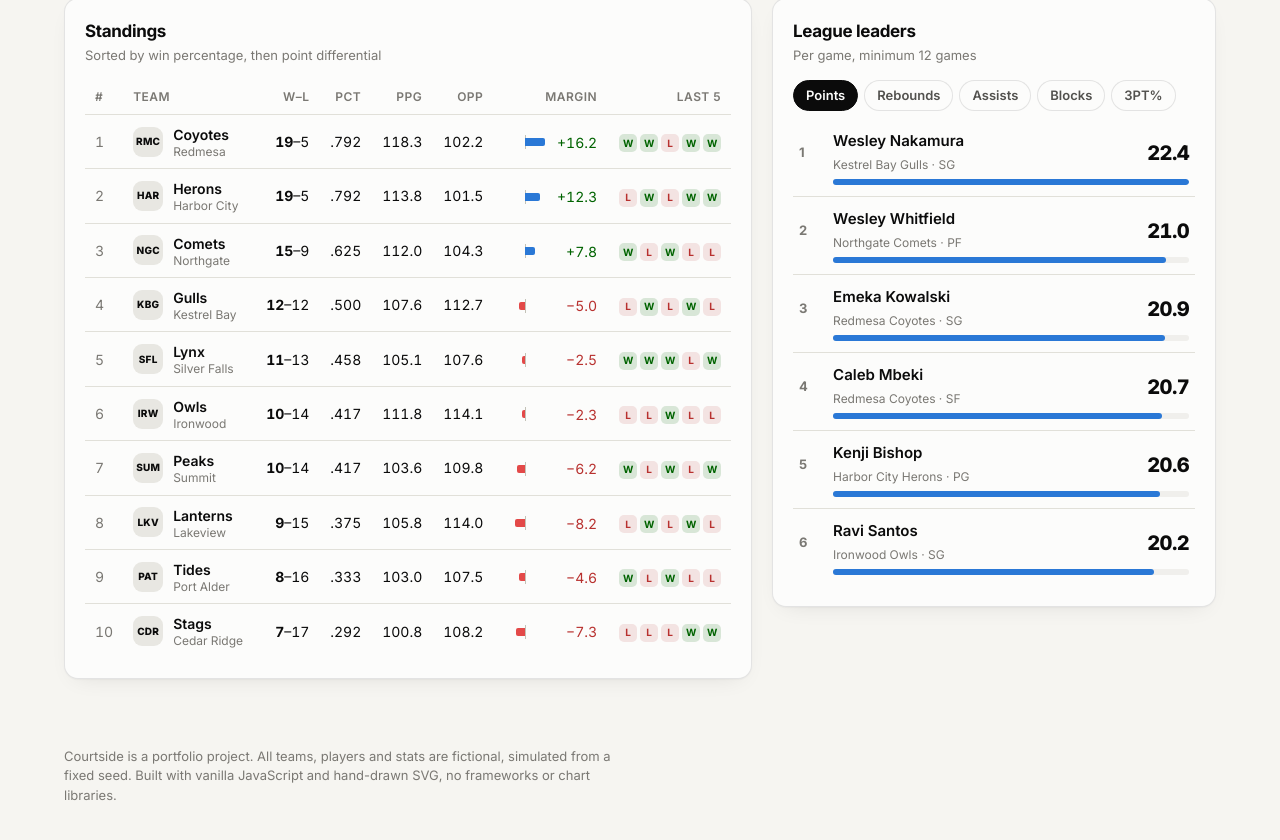
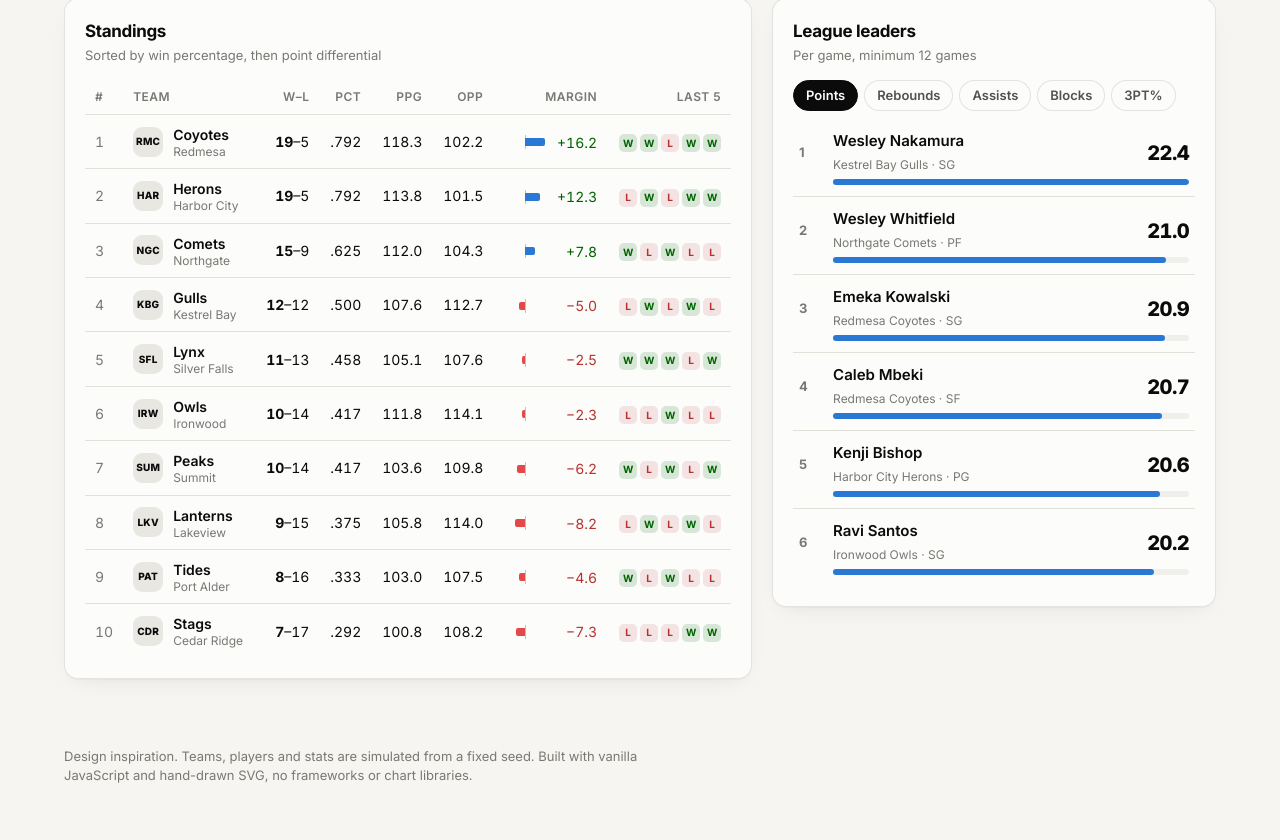
Before and after one commit to kaustubhkajave/courtside-stats, a plain HTML site: page index.html in a window 1280 px wide. Shown: the part 334-1174 px from the top of the page. Drawn offline with Linux system fonts and the light colour scheme.

Commit message:
Relabel project as design inspiration
Replace fictional/portfolio-piece wording with "Design inspiration".

Co-Authored-By: Claude Opus 5.5 <noreply@anthropic.com>

```diff
--- a/index.html
+++ b/index.html
@@ -123,7 +123,7 @@
   </main>
 
   <footer class="foot">
-    <p>Courtside is a portfolio project. All teams, players and stats are fictional, simulated from a fixed seed. Built with vanilla JavaScript and hand-drawn SVG, no frameworks or chart libraries.</p>
+    <p>Design inspiration. Teams, players and stats are simulated from a fixed seed. Built with vanilla JavaScript and hand-drawn SVG, no frameworks or chart libraries.</p>
   </footer>
 
   <dialog id="player-dialog" aria-labelledby="pd-name"></dialog>
--- a/js/data.js
+++ b/js/data.js
@@ -1,7 +1,7 @@
 /*
  * Courtside sample data
  * ---------------------
- * A fully fictional basketball league, simulated game-by-game from a fixed
+ * A basketball league simulated game-by-game from a fixed
  * seed so every visitor sees the same season. Change SEED for a new season.
  * Every number in the app is derived from these box scores, so standings,
  * leaders and charts always agree with each other.
```
Also changed, not shown: 1 other file.
